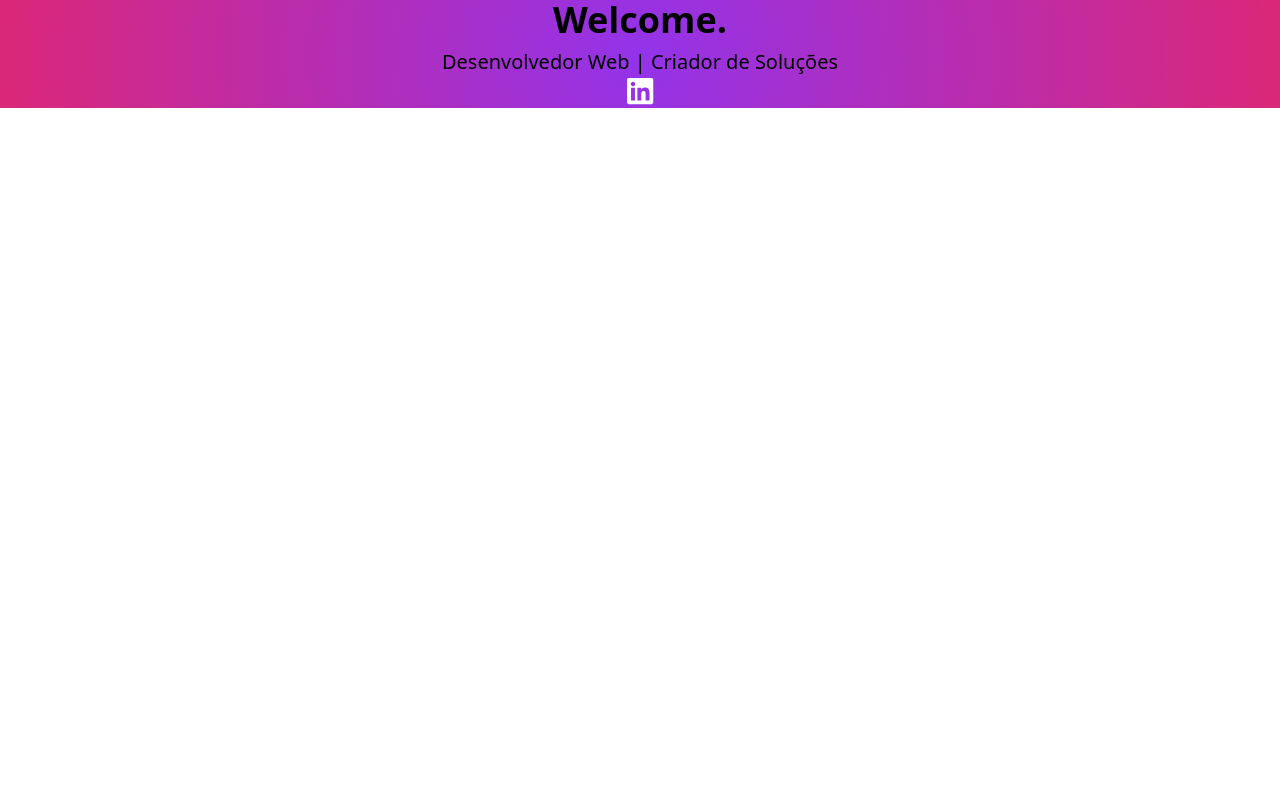
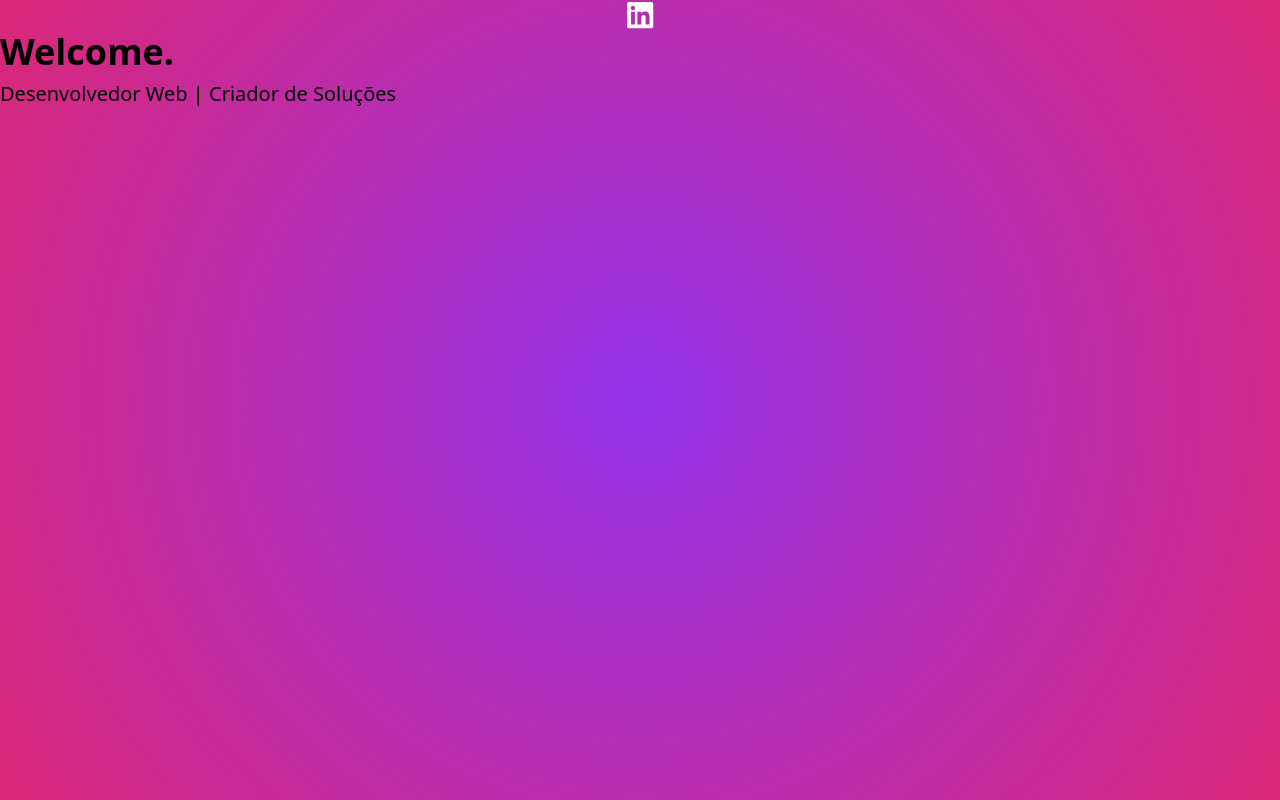
Before and after one commit to MarianniArtoni/Portfolio, a React (Create React App) app: page / in a window 1280 px wide. Built offline with nearby package versions, Linux system fonts and the light colour scheme.

Commit message:
Criação do corpo da página

```diff
--- a/src/App.js
+++ b/src/App.js
@@ -3,11 +3,13 @@ import './App.css';
 import React from 'react';
 import './IconLibrary';
 import Header from './components/Header.js';
+import Body from './components/Body.js';
 
 function App() {
   return (
-    <div className='bg-[radial-gradient(circle_at_center,_var(--tw-gradient-stops))] from-purple-600 to-pink-600'>
+    <div className='min-h-screen w-full bg-[radial-gradient(circle_at_center,_var(--tw-gradient-stops))] from-purple-600 to-pink-600'>
       <Header />
+      <Body />
     </div>
   );
 }
--- /dev/null
+++ b/src/components/Body.js
@@ -0,0 +1,12 @@
+import React from "react";
+
+const Body = () => {
+    return (
+        <section>
+            <h1 className="text-4xl font-bold">Welcome.</h1>
+            <p className="text-xl mt-2">Desenvolvedor Web | Criador de Soluções</p>
+        </section>
+    );
+};
+
+export default Body;
--- a/src/components/Header.js
+++ b/src/components/Header.js
@@ -4,8 +4,7 @@ import { FontAwesomeIcon } from '@fortawesome/react-fontawesome';
 const Header = () => {
     return (
       <header className="text-center">
-        <h1 className="text-4xl font-bold">Welcome.</h1>
-        <p className="text-xl mt-2">Desenvolvedor Web | Criador de Soluções</p>
+
         <FontAwesomeIcon icon={['fab', 'linkedin']} className="text-white text-3xl hover:text-blue-300" />
       </header>
     );
```
